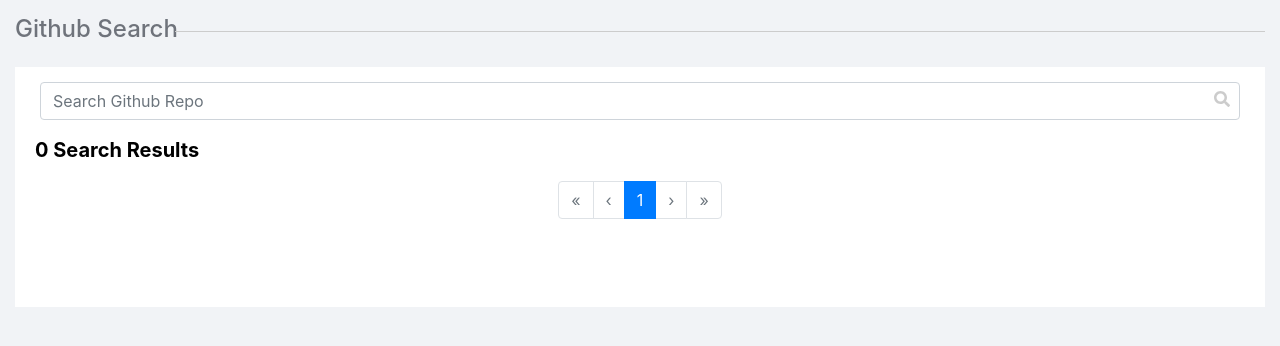
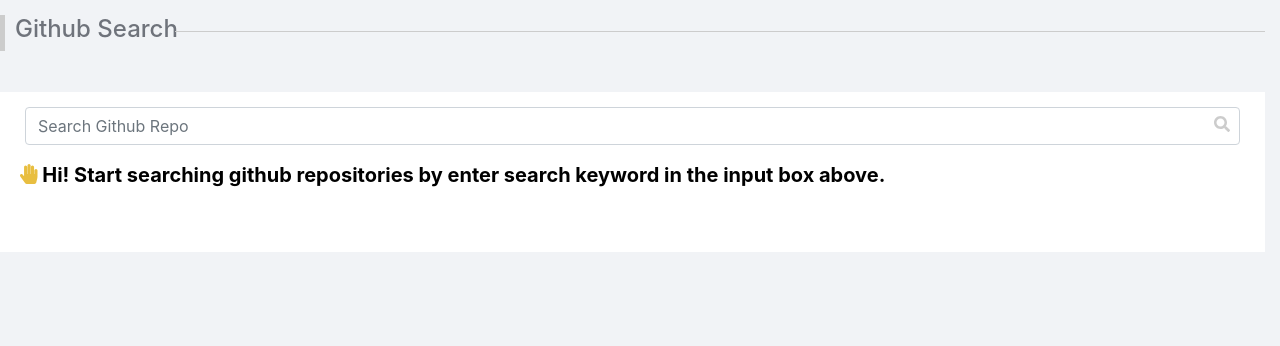
Before and after one commit to azhaziqgoh/github-crawler, a Vue app: page / in a window 1280 px wide. Shown: the top 346 px of the page. Built offline with nearby package versions, Linux system fonts and the light colour scheme.

Commit message:
error handling and css adjustment

```diff
--- a/src/App.vue
+++ b/src/App.vue
@@ -11,7 +11,26 @@
   -moz-osx-font-smoothing: grayscale;
   color: #000000;
   background-color: #f1f3f6;
-  height: 100vh;
+  min-height: 100vh;
   padding: 15px 0;
 }
+
+//Counter styling for bootstrap vue pagination component
+.page-item {
+  margin-left: 5px;
+  margin-right: 5px;
+
+  &[role=separator]{
+    .page-link {
+      border: none;
+    }
+  }
+}
+
+//Custom fluover alert
+.alert.flyover-alert {
+  position: absolute;
+  z-index: 1;
+  right: 15px;
+}
 </style>
--- a/src/components/SearchInput.vue
+++ b/src/components/SearchInput.vue
@@ -25,7 +25,7 @@
      */
     onKeyPress(evt){
       if(evt.keyCode === 13){
-        this.$data.savedKeyword = this.$data.activeKeyword;
+        if(this.$data.activeKeyword !== '') this.$data.savedKeyword = this.$data.activeKeyword;
         this.$emit('search-keyword',this.$data.activeKeyword);
       }
     },
--- a/src/components/SearchItem.vue
+++ b/src/components/SearchItem.vue
@@ -59,16 +59,12 @@
   .search-item {
     border-top: 1px solid #ccc;
     padding: 10px 0px;
-
+    font-size: 14px;
 
     .search-result-description {
       a {
         font-weight: bold;
         font-size: 20px;
-      }
-
-      p:first-child {
-        font-size: 14px;
       }
 
       p:last-child {
--- a/src/services/search-services.js
+++ b/src/services/search-services.js
@@ -22,6 +22,8 @@
     },
     url = "https://api.github.com/search/repositories"
 
+    //Try catch block to handle error
+    try {
         let results = await axios.get(url,config);
 
         results.data.items.forEach(item=>{
@@ -38,7 +40,17 @@
 
         return {
             totalReposCount: results.data.total_count,
-        repos: listsOfRepo
+            repos: listsOfRepo,
+            message: 'Success'
+        }
+
+    } catch (e){
+
+        return {
+            totalReposCount: 0,
+            repos: listsOfRepo,
+            message: 'Error'
+        }
     }
 }
 
--- a/src/views/Home.vue
+++ b/src/views/Home.vue
@@ -1,6 +1,7 @@
 <template>
   <b-container fluid>
-    <b-row>
+    <b-alert dismissible fade class="flyover-alert" variant="danger" :show="showError">Could not perform empty string search. Please input search key</b-alert>
+    <b-row class="title-header-wrapper">
       <b-col>
         <div class="title-header">
           <h4>Github Search</h4>
@@ -8,11 +9,12 @@
       </b-col>
     </b-row>
     <b-row>
-      <b-col>
+      <b-col class="pl-0">
         <div class="search-result-panel">
           <div class="search-input-container">
             <search-input @search-keyword="onEmitSearchKeyword"></search-input>
           </div>
+          <template v-if="totalReposCount > 0 && !showNoResult && !searching && !systemError">
             <p class="search-result-count">{{ totalReposCount }} Search Results</p>
             <div v-for="repo in repos" :key="repo.id">
               <search-item :search-item-detail="repo"></search-item>
@@ -21,9 +23,15 @@
               v-model="currentPage"
               :total-rows="totalReposCount"
               :per-page="pageSize"
+              :hide-goto-end-buttons="true"
               align="center"
               @change="onPageChange"
             ></b-pagination>
+          </template>
+          <p v-if="showWelcomingMessage" class="search-result-count"><i class="emoticon"><font-awesome-icon icon="hand-paper"></font-awesome-icon></i> Hi! Start searching github repositories by enter search keyword in the input box above.</p>
+          <p v-if="showNoResult && !searching && !systemError" class="search-result-count"><i class="emoticon"><font-awesome-icon icon="frown-open"></font-awesome-icon></i> Oops! No repositories found with followng '{{ searchKeyword }}' keyword. Please search again.</p>
+          <p v-if="systemError" class="search-result-count"><i class="emoticon"><font-awesome-icon icon="frown-open"></font-awesome-icon></i> Oops! System Error. Please contact administrator.</p>
+          <p v-if="searching" class="search-result-count"><i class="emoticon"><font-awesome-icon icon="search"></font-awesome-icon></i> Searching repositories with '{{ searchKeyword }}' keyword</p>
         </div>
       </b-col>
     </b-row>
@@ -35,6 +43,7 @@
 import SearchInput from '@/components/SearchInput.vue';
 import SearchItem from '@/components/SearchItem.vue';
 import SearchServices from '@/services/search-services.js';
+import { setTimeout } from 'timers';
 
 export default {
   name: 'home',
@@ -48,7 +57,26 @@
       totalReposCount: 0,
       pageSize: 10,
       currentPage: 1,
-      repos: []
+      repos: [],
+      showError: false,
+      searching: false,
+      systemError: false
+    }
+  },
+  computed: {
+    showWelcomingMessage: function(){
+      if(this.$data.searchKeyword === '' && this.$data.totalReposCount === 0){
+        return true;
+      } else {
+        return false;
+      }
+    },
+    showNoResult: function(){
+      if(this.$data.searchKeyword !== '' && this.$data.totalReposCount === 0){
+        return true;
+      } else {
+        return false;
+      }
     }
   },
   methods: {
@@ -59,13 +87,28 @@
      *
      *  */
     onEmitSearchKeyword(val){
+      if(val !== ''){
         this.$data.searchKeyword = val;
         this.executeSearch();
+      } else {
+        this.$data.showError = true;
+
+        setTimeout(()=>{
+          this.$data.showError = false;
+        },3000)
+      }
     },
     executeSearch(){
+      this.$data.searching = true;
+      if(!this.$data.systemError) this.$data.systemError = false;
       SearchServices.getRepo(this.$data.currentPage,this.$data.pageSize,this.$data.searchKeyword).then((res)=>{
         this.$data.totalReposCount = res.totalReposCount;
         this.$data.repos = res.repos;
+        this.$data.searching = false;
+
+        if(res.message === "Error"){
+          this.$data.systemError = true;
+        }
       })
     },
     onPageChange(val){
@@ -77,6 +120,10 @@
 </script>
 
 <style lang="scss" scoped>
+
+  .title-header-wrapper {
+    position: relative;
+
     h4 {
       color: #6f737b;
       position: relative;
@@ -93,10 +140,22 @@
       }
     }
 
+    &::after {
+      content: "";
+      display: block;
+      position: absolute;
+      top: 0;
+      left: 0;
+      width: 5px;
+      height: 36px;
+      background-color: #ccc;
+    }
+  }
+
   .search-result-panel {
     background-color: #ffffff;
-    margin-top: 15px;
-    min-height: 30vh;
+    margin-top: 2.5rem;
+    min-height: 20vh;
     padding: 15px 20px;
 
     .search-input-container {
@@ -107,6 +166,10 @@
       margin-top: 15px;
       font-weight: bold;
       font-size: 20px;
+
+      .emoticon {
+        color: #e8be40;
+      }
     }
 
     li.page-item {
```
Lines whose indentation alone changed are shown as unchanged.
